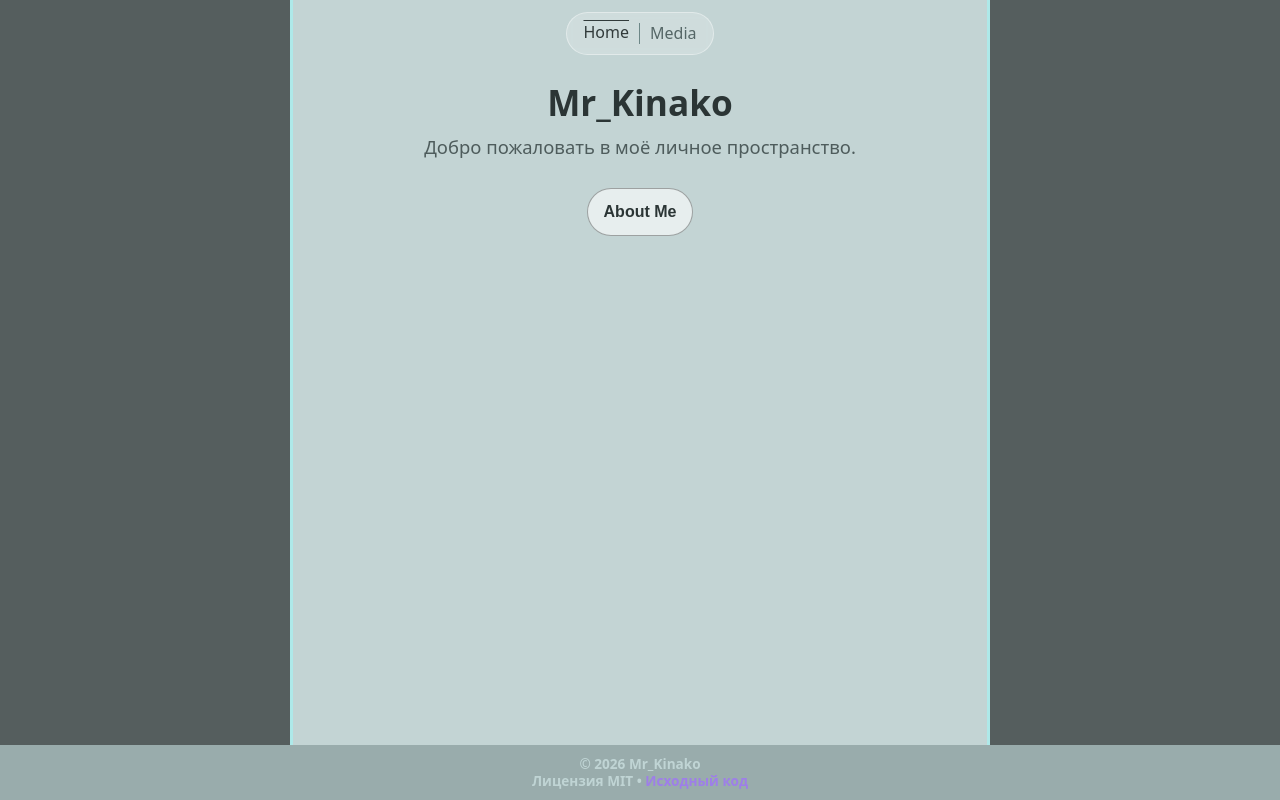
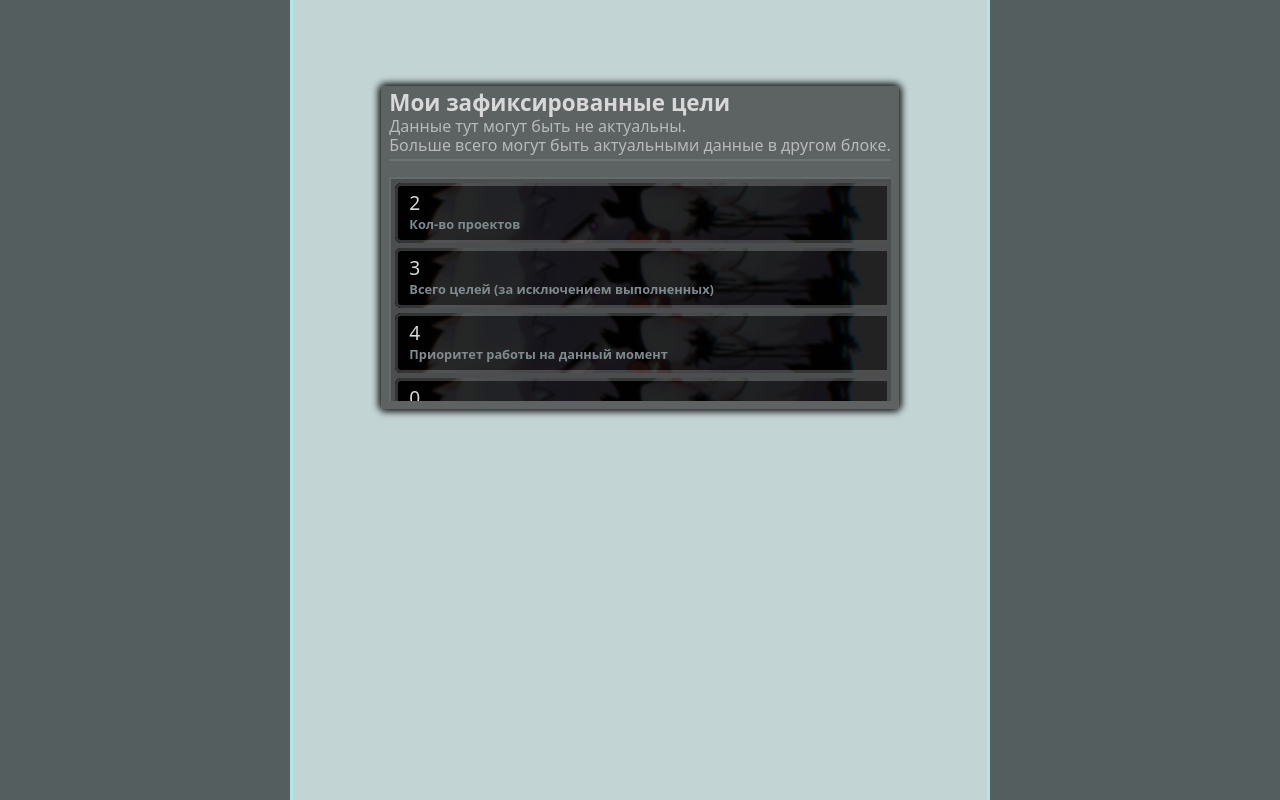
Before and after one commit to Mr-Kinako/Mr_Kinako-Page_Card, a React (Vite) app: page /goals in a window 1280 px wide. Before the commit this address led to /. Built offline with nearby package versions, Linux system fonts and the light colour scheme.

Commit message:
add goals route and more..
- Add goals route and two info card.
- Add new UI component - CardContainer.
- small unification styles for grid pages.

```diff
--- a/src/App.tsx
+++ b/src/App.tsx
@@ -1,10 +1,11 @@
-import { BrowserRouter, Routes, Route, Navigate, Outlet } from 'react-router';
-import { Home } from '@/pages/Home';
-import { NavContainer } from './components/NavContainer';
-import { Footer } from './components/Footer';
-import { isDev } from './tumblers';
-import { Media } from './pages/Media/Media';
-import styles from './App.module.scss';
+import { BrowserRouter, Routes, Route, Navigate, Outlet } from "react-router";
+import { Home } from "@/pages/Home";
+import { NavContainer } from "./components/NavContainer";
+import { Footer } from "./components/Footer";
+import { isDev } from "./tumblers";
+import { Media } from "./pages/Media";
+import styles from "./App.module.scss";
+import { Goals, goalsStatsList } from "./pages/Goals";
 
 const Layout = () => {
    return (
@@ -24,16 +25,17 @@ function App() {
          <BrowserRouter>
             <Routes>
                <Route element={<Layout />}>
-            <Route path='/' element={
-              <Home isDev={isDev} />
-            }/>
+                  <Route path="/" element={<Home isDev={isDev} />} />
 
-            <Route path='/media' element={
-              <Media />
-            }/>
+                  <Route path="/media" element={<Media />} />
                </Route>
 
-          <Route path='*' element={ <Navigate to='/' /> } />
+               <Route
+                  path="/goals"
+                  element={<Goals stats={goalsStatsList} />}
+               />
+
+               <Route path="*" element={<Navigate to="/" />} />
             </Routes>
          </BrowserRouter>
       </div>
--- /dev/null
+++ b/src/components/CardContainer/CardContainer.module.scss
@@ -0,0 +1,9 @@
+.cardContainer {
+   position: relative;
+   display: flex;
+   flex-direction: column;
+   background: rgba(0, 0, 0, 0.2);
+   padding: 3px;
+   border: 2px solid rgba(255, 255, 255, 0.16);
+   margin: 0;
+}
--- /dev/null
+++ b/src/components/CardContainer/CardContainer.tsx
@@ -0,0 +1,11 @@
+import type { ReactNode } from "react";
+import s from "./CardContainer.module.scss";
+
+interface CardProps {
+   children: ReactNode;
+   customClass?: string;
+}
+
+export const CardContainer = ({ children, customClass }: CardProps) => {
+   return <div className={`${s.cardContainer} ${customClass}`}>{children}</div>;
+};
--- /dev/null
+++ b/src/components/CardContainer/index.ts
@@ -0,0 +1 @@
+export { CardContainer } from "./CardContainer";
--- a/src/components/UI-Kit/index.ts
+++ b/src/components/UI-Kit/index.ts
@@ -1,4 +1,3 @@
-import { KButton } from "./KButton/KButton";
 import { KContainer } from "./KContainer/KContainer";
 
-export { KButton, KContainer };
+export { KContainer };
--- /dev/null
+++ b/src/pages/Goals/Goals.module.scss
@@ -0,0 +1,111 @@
+@use "@/styles/_shared.scss" as shared;
+
+.goals-page {
+   @include shared.page-styles;
+
+   .header-container {
+      max-width: 640px;
+      background: rgba(51, 51, 51, 0.7);
+      color: #d8d8d8;
+      line-height: 1.2;
+      padding: 0 8px 8px 8px;
+      border-radius: 2px;
+      box-shadow:
+         0 4px 6px rgb(0, 0, 0, 0.5),
+         0 -4px 6px rgba(0, 0, 0, 0.5),
+         4px 0 6px rgba(0, 0, 0, 0.5),
+         -4px 0 6px rgba(0, 0, 0, 0.5);
+      margin: 6px 6px 16px 6px;
+
+      .headerInfo {
+         margin: 4px 0 16px 0;
+         border-bottom: 2px solid rgba(255, 255, 255, 0.1);
+
+         .headerTitle {
+            font-size: 1.4rem;
+         }
+         .headerDesc {
+            font-size: 1rem;
+            color: #b8baba;
+            margin-bottom: 4px;
+         }
+      }
+
+      .headerStatsContainer {
+         position: relative;
+         max-width: 100%;
+         max-height: 14rem;
+         scrollbar-width: thin;
+         scrollbar-color: rgba(0, 0, 0, 0.25) rgba(0, 0, 0, 0);
+         overflow-y: auto;
+
+         .editContainer {
+            border-right: none;
+            padding: 4px 4px 0 4px;
+         }
+
+         .goalItem {
+            $borderRadius: 6px;
+            $itemHeight: fit-content;
+            position: relative;
+            display: flex;
+            flex-direction: column;
+            width: 100%;
+            max-width: 100%;
+            height: $itemHeight;
+            background-image: url("/goal-assets/component-bg.webp");
+            background-position: center;
+            background-repeat: no-repeat;
+            background-size: cover;
+            line-height: 1;
+            color: #d8d8d8;
+            padding: 10px 14px 10px 14px;
+            border-top-left-radius: $borderRadius;
+            border-bottom-left-radius: $borderRadius;
+            margin-bottom: 0.3em;
+            overflow: hidden;
+            user-select: none;
+            z-index: 7;
+
+            .overlay {
+               position: absolute;
+               top: 0;
+               left: 0;
+               width: 100%;
+               height: 100%;
+               display: flex;
+               background-color: rgba(0, 0, 0, 0.85);
+               backdrop-filter: blur(1px);
+               border: 3px solid rgba(255, 255, 255, 0.2);
+               border-right: none;
+               border-top-left-radius: $borderRadius;
+               border-bottom-left-radius: $borderRadius;
+               z-index: 7;
+            }
+
+            .count {
+               position: relative;
+               font-size: 1.2rem;
+               font-weight: 400;
+               margin-bottom: 6px;
+               z-index: 8;
+            }
+            .title {
+               position: relative;
+               color: #7e8a8e;
+               font-size: 0.8rem;
+               margin-bottom: 2px;
+               z-index: 8;
+            }
+         }
+      }
+   }
+
+   .tasks-container {
+      display: flex;
+      flex-direction: column;
+      &.hidden {
+         opacity: 0;
+      }
+   }
+}
--- /dev/null
+++ b/src/pages/Goals/Goals.tsx
@@ -0,0 +1,95 @@
+import { CardContainer } from "@/components/CardContainer";
+import s from "./Goals.module.scss";
+import { isProd } from "@/tumblers";
+
+interface goalStatItem {
+   id: string;
+   title: string;
+   count: number;
+}
+export const goalsStatsList: goalStatItem[] = [
+   {
+      id: "projects",
+      title: "Кол-во проектов",
+      count: 2,
+   },
+   {
+      id: "allGoals",
+      title: "Всего целей (за исключением выполненных)",
+      count: 3,
+   },
+   {
+      id: "workPriority",
+      title: "Приоритет работы на данный момент",
+      count: 4,
+   },
+   {
+      id: "inProcess",
+      title: "В процессе",
+      count: 0,
+   },
+   {
+      id: "awaiting",
+      title: "Ожидают",
+      count: 3,
+   },
+   {
+      id: "completed",
+      title: "Выполнены",
+      count: 0,
+   },
+   {
+      id: "abandoned",
+      title: "Заброшены",
+      count: 0,
+   },
+];
+interface GoalsProps {
+   stats: goalStatItem[];
+}
+
+export const Goals = ({ stats }: GoalsProps) => {
+   let hiddenTextStyle = 0;
+   if (isProd) {
+      hiddenTextStyle = 0;
+   }
+
+   return (
+      <div className={s["goals-page"]}>
+         <div className={s["header-container"]}>
+            <div className={s.headerInfo}>
+               <h1 className={s.headerTitle}>Мои зафиксированные цели</h1>
+               <div className={s.headerDesc}>
+                  Данные тут могут быть не актуальны. <br />
+                  Больше всего могут быть актуальными данные в другом блоке.
+               </div>
+            </div>
+
+            <div className={s.headerStatsContainer}>
+               <CardContainer customClass={s.editContainer}>
+                  {stats.map((item) => (
+                     <div key={item.id} className={s.goalItem}>
+                        <div className={s.overlay}></div>
+                        <span className={s.count}>{item.count}</span>
+                        <h5 className={s.title}>{item.title}</h5>
+                     </div>
+                  ))}
+               </CardContainer>
+            </div>
+         </div>
+
+         <div className={`${s["tasks-container"]} ${isProd ? s.hidden : null}`}>
+            <span style={{ opacity: hiddenTextStyle }}>
+               Молодцы, ваша внимательность очень хороша. Однако не знаю что
+               даст вам этот блок, вы увидите лишь сырую заготовку..
+            </span>
+            <ul>
+               <li>
+                  <h4>Задача #1</h4>
+                  <p>description</p>
+               </li>
+            </ul>
+         </div>
+      </div>
+   );
+};
--- /dev/null
+++ b/src/pages/Goals/index.ts
@@ -0,0 +1 @@
+export * from "./Goals";
--- a/src/pages/Home/Home.module.scss
+++ b/src/pages/Home/Home.module.scss
@@ -1,22 +1,9 @@
+@use "@/styles/_shared.scss" as shared;
+
 $max-width: 700px;
 
 .home {
-  width: 100%;
-  max-width: $max-width;
-  margin: 0 auto;
-
-  background-color: $primaryBGPageColor;
-  padding: max(10vh, 40px) 16px 24px 16px;
-  @media (min-width: $max-width) {
-    border-left: 3px solid color.change($bgBorderColor, $alpha: 0.5);
-    border-right: 3px solid color.change($bgBorderColor, $alpha: 0.5);
-  }
-
-  flex-grow: 1;
-  display: flex;
-  flex-direction: column;
-  align-items: center;
-  gap: 16px;
+   @include shared.page-styles;
 
    .openAboutMe {
       margin: 12px 0;
--- a/src/pages/Media/Media.module.scss
+++ b/src/pages/Media/Media.module.scss
@@ -1,38 +1,32 @@
+@use "@/styles/_shared.scss" as shared;
+
 $max-width: 700px;
 
 @keyframes overlayFadeIn {
-    from { opacity: 0; }
-    to { opacity: 1; }
+   from {
+      opacity: 0;
+   }
+   to {
+      opacity: 1;
+   }
 }
 @keyframes overlayFadeOut {
-    from { opacity: 1; }
-    to { opacity: 0; }
+   from {
+      opacity: 1;
+   }
+   to {
+      opacity: 0;
+   }
 }
 
 .mediaContainer {
-    width: 100%;
-    max-width: $max-width;
-    margin: 0 auto;
-    padding: max(8vh, 40px) 16px 24px 16px;
-
-    background-color: $primaryBGPageColor;
-
-    flex-grow: 1;
-    display: flex;
-    flex-direction: column;
-    align-items: center;
-
-    .pageTitle {
-        font-size: 2rem;
-        color: $primaryTextColor;
-        margin-bottom: 24px;
-    }
+   @include shared.page-styles;
 
    .contentWindow {
       width: 100%;
       background: rgba(255, 255, 255, 0.2);
       backdrop-filter: blur(4px);
-        border: 1px solid rgba(255, 255, 255, 0.20);
+      border: 1px solid rgba(255, 255, 255, 0.2);
       border-radius: 16px;
       padding: 16px;
       box-shadow: inset 0 2px 8px rgba(0, 0, 0, 0.05);
@@ -55,7 +49,9 @@ $max-width: 700px;
       background: rgba(255, 255, 255, 0.4);
       border: 2px solid rgba(255, 255, 255, 0.4);
       cursor: pointer;
-        transition: transform 0.3s ease, box-shadow 0.3s ease;
+      transition:
+         transform 0.3s ease,
+         box-shadow 0.3s ease;
       user-select: none;
 
       img {
@@ -70,11 +66,6 @@ $max-width: 700px;
          transform: scale(1.02);
          box-shadow: 0 8px 16px rgba(0, 0, 0, 0.12);
       }
-    }
-
-    @media (min-width: $max-width) {
-        border-left: 4px solid color.change($bgBorderColor, $alpha: 0.5);
-        border-right: 4px solid color.change($bgBorderColor, $alpha: 0.5);
    }
 }
 
@@ -94,8 +85,12 @@ $max-width: 700px;
    cursor: default;
    user-select: none;
 
-    &.fadeIn { animation: overlayFadeIn 0.25s ease forwards; }
-    &.fadeOut { animation: overlayFadeOut 0.25s ease forwards; }
+   &.fadeIn {
+      animation: overlayFadeIn 0.25s ease forwards;
+   }
+   &.fadeOut {
+      animation: overlayFadeOut 0.25s ease forwards;
+   }
 
    .overlayContent {
       position: relative;
@@ -127,6 +122,8 @@ $max-width: 700px;
       transform: translateZ(0);
       transition: opacity 0.2s;
 
-        &:hover { opacity: 0.7; }
+      &:hover {
+         opacity: 0.7;
       }
    }
+}
--- a/src/pages/Media/Media.tsx
+++ b/src/pages/Media/Media.tsx
@@ -1,13 +1,15 @@
-import { useState } from 'react';
-import cn from 'classnames';
-import styles from './Media.module.scss';
+import { useState } from "react";
+import cn from "classnames";
+import styles from "./Media.module.scss";
 
 // @ts-ignore
-const imageModules = import.meta.glob('/public/media/*.{jpg,jpeg,png,webp}', { eager: true });
+const imageModules = import.meta.glob("/public/media/*.{jpg,jpeg,png,webp}", {
+   eager: true,
+});
 
 const mediaList = Object.keys(imageModules).map((path, index) => ({
    id: index + 1,
-    src: path.replace('/public', '')
+   src: path.replace("/public", ""),
 }));
 
 export const Media = () => {
@@ -46,11 +48,13 @@ export const Media = () => {
          <div className={styles.contentWindow}>
             <div className={styles.masonryGrid}>
                {mediaList.map((item) => (
-                        <div key={item.id}
+                  <div
+                     key={item.id}
                      className={styles.card}
                      onClick={() => openOverlay(item.src)}
                   >
-                            <img src={item.src}
+                     <img
+                        src={item.src}
                         alt={`Media asset ${item.id}`}
                         loading="lazy"
                      />
@@ -60,24 +64,27 @@ export const Media = () => {
          </div>
 
          {activeSrc && (
-                <div className={cn(
+            <div
+               className={cn(
                   styles.overlay,
-                        isClosing ? styles.fadeOut : styles.fadeIn
+                  isClosing ? styles.fadeOut : styles.fadeIn,
                )}
                onClick={closeOverlay}
             >
-                    <div className={styles.overlayContent}
+               <div
+                  className={styles.overlayContent}
                   onClick={(e) => e.stopPropagation()}
                >
-                        <img src={activeSrc}
+                  <img
+                     src={activeSrc}
                      alt="Full size view"
                      decoding="async"
                      onClick={closeOverlay}
                   />
 
-                        <button className={styles.closeButton}
-                            onClick={closeOverlay}
-                        >×</button>
+                  <button className={styles.closeButton} onClick={closeOverlay}>
+                     ×
+                  </button>
                </div>
             </div>
          )}
--- /dev/null
+++ b/src/styles/_shared.scss
@@ -0,0 +1,24 @@
+@use "@/styles/_variables.scss" as *;
+@use "sass:color";
+
+$max-width: 700px;
+
+@mixin page-styles {
+   width: 100%;
+   max-width: $max-width;
+   padding: max(10vh, 40px) 16px 24px 16px;
+   margin: 0 auto;
+
+   background-color: $primaryBGPageColor;
+
+   flex-grow: 1;
+   display: flex;
+   flex-direction: column;
+   align-items: center;
+   gap: 1rem;
+
+   @media (min-width: $max-width) {
+      border-left: 3px solid color.change($bgBorderColor, $alpha: 0.5);
+      border-right: 3px solid color.change($bgBorderColor, $alpha: 0.5);
+   }
+}
```
Also changed, not shown: public/goal-assets/component-bg.webp (added). Lines whose indentation alone changed are shown as unchanged.
